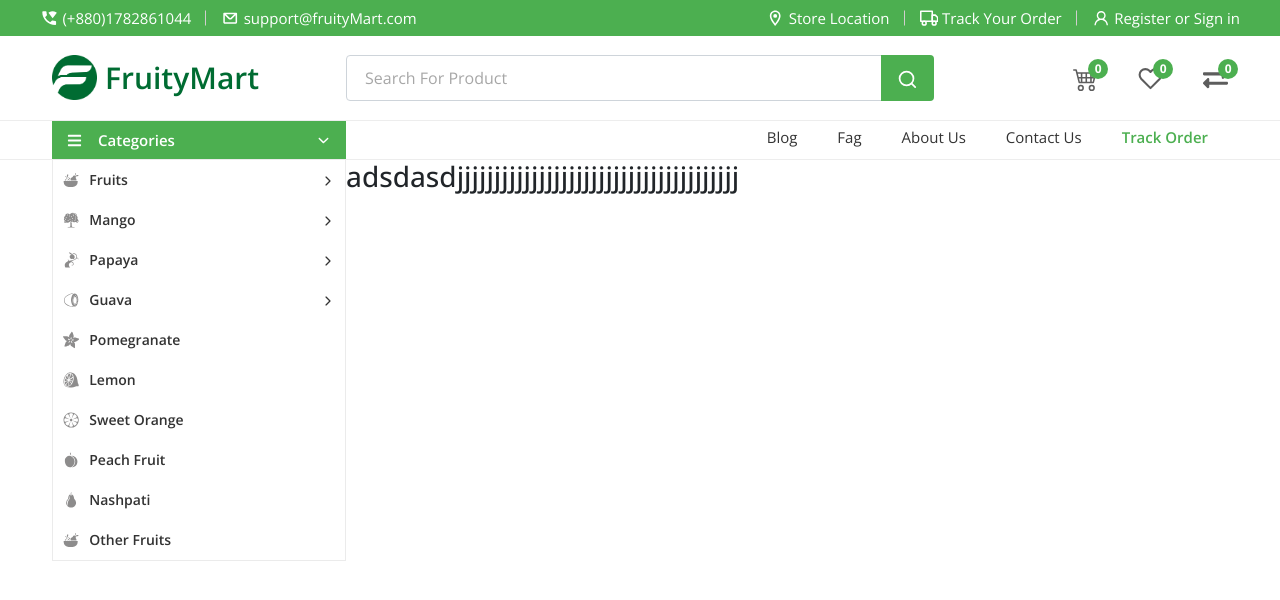
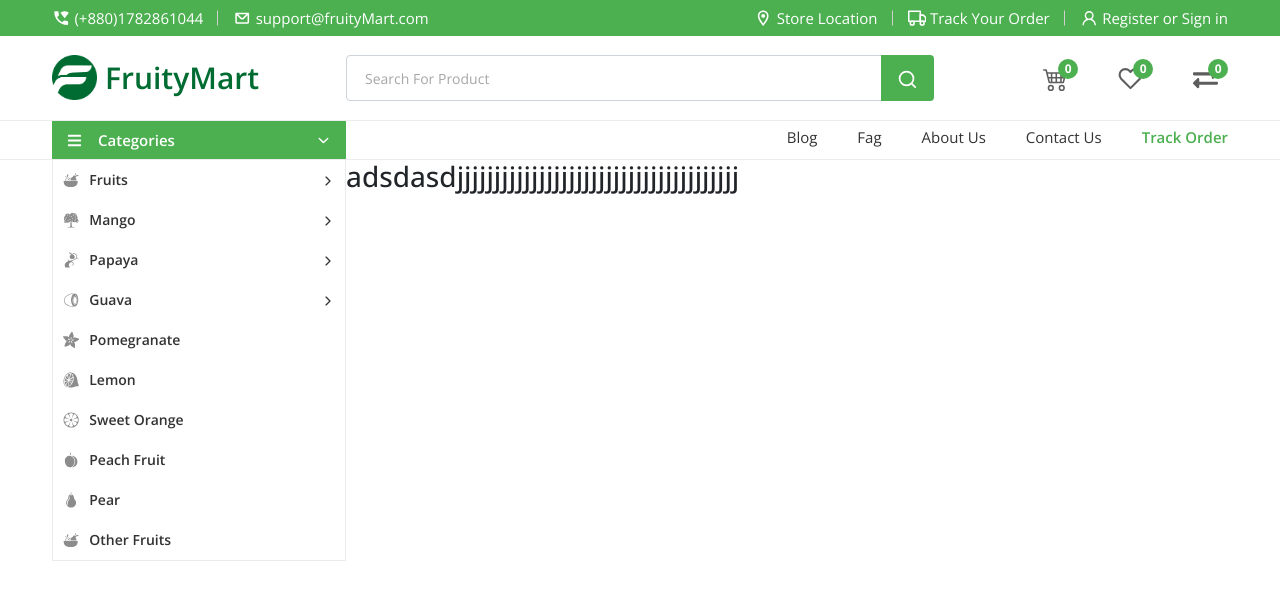
Before and after one commit to shahnewaz171/FruityMart, a React (Create React App) app: page / in a window 1280 px wide. Shown: the top 600 px of the page. Built offline with nearby package versions, Linux system fonts and the light colour scheme.

Commit message:
update styles on the navbar

```diff
--- a/src/components/Home/Header/Header.css
+++ b/src/components/Home/Header/Header.css
@@ -1,12 +1,15 @@
 ::-webkit-input-placeholder { /* Edge */
     color: rgb(167, 167, 167) !important;
+    font-size: 14px;
 }
 :-ms-input-placeholder { /* Internet Explorer */
     color: rgb(167, 167, 167) !important;
+    font-size: 14px;
 }
 ::placeholder {
     color: rgb(167, 167, 167) !important;
     font-weight: 400 !important;
+    font-size: 14px;
 }
 .top-header,
 .main-header .header-icons .count-badge,
@@ -146,7 +149,11 @@
     border-bottom-left-radius: 5px;
     border-bottom-right-radius: 5px;
     border-top: 2px solid #4CAF50;
-    display: none;
+    /* display: none; */
+    opacity: 0;
+    visibility: hidden;
+    transition: all 0.3s ease-in-out;
+    margin-top: 12px;
 }
 .main-header .cart-items{
     max-height: 400px;
@@ -232,7 +239,12 @@
 /* Media Query styles */
 @media screen and (min-width: 992px) {
     .helpful-links .helpful-links-inner .my-dropdown:hover #product-items{
-        display: block !important;
+        opacity: 1;
+        visibility: visible;
+        margin-top: 4px;
+    }
+    .main-header .header-icons .item-count{
+        margin-right: 10px;
     }
 }
 @media screen and (min-width: 768px) {
@@ -261,10 +273,10 @@
         font-size: 20px;
     }
     .main-header .header-logo img{
-        height: 35px;
-        width: 35px;
+        height: 30px;
+        width: 30px;
     }
     .main-header .logo-text{
-        font-size:28px
+        font-size: 22px
     }
 }
--- a/src/components/Home/Header/TopHeader.js
+++ b/src/components/Home/Header/TopHeader.js
@@ -10,7 +10,7 @@ const TopHeader = () => {
     return (
         <section className="top-header">
             <Container className="custom-container">
-                <Row>
+                <Row className="m-lg-0">
                     <Col lg={12} className="remove-pad">
                         <div className="content">
                             <div className="left-content">
--- a/src/components/Home/MainMenu/MainMenu.css
+++ b/src/components/Home/MainMenu/MainMenu.css
@@ -35,11 +35,12 @@
     color:#333;
     line-height: 36px;
     cursor: pointer;
-    padding: 0px 20px;
+    padding: 0px 20px 0px 20px;
     font-size: 15px;
 }
 .main-nav ul li:last-child a{
     font-weight: 600;
+    padding: 0px 0px 0px 20px;
 }
 
 
@@ -141,7 +142,7 @@
 }
 @media only screen and (max-width: 991px) {
     .main-nav-toggle{
-        font-size: 18px;
+        font-size: 20px;
         position: absolute;
         top: 2px;
         right: 15px;
--- a/src/components/Home/MainMenu/MainMenu.js
+++ b/src/components/Home/MainMenu/MainMenu.js
@@ -112,7 +112,7 @@ const MainMenu = () => {
                                 <li className="d-flex align-items-center position-relative category-item">
                                     <GiPear className="category-icon" />
                                     <div className="link-area">
-                                       <span>Nashpati</span>
+                                       <span>Pear</span>
                                     </div>
                                 </li>
                                 <li className="d-flex align-items-center position-relative category-item">
```
